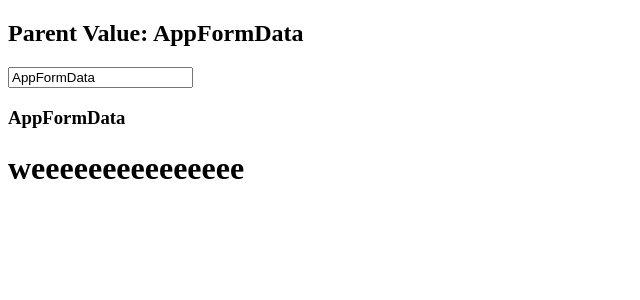
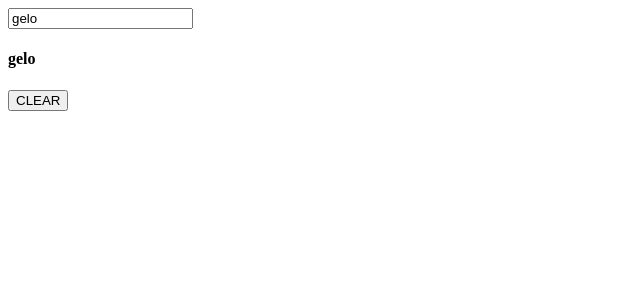
Before and after one commit to artral/ReactApp, a React app: page / in a window 1280 px wide. Shown: the top 300 px of the page, without its empty margins (0-640 px from the left). Built offline with nearby package versions, Linux system fonts and the light colour scheme.

Commit message:
ref example

```diff
--- a/AppState.jsx
+++ b/AppState.jsx
@@ -102,16 +102,31 @@ class AppFormData1 extends React.Component {
             data: 'AppFormData'
         }
         this.updateStateData = this.updateStateData.bind(this);
+        this.buttonClickHandler = this.buttonClickHandler.bind(this);
+        this.childButtonClickHandler = this.childButtonClickHandler.bind(this);
     };
     updateStateData(e) {
 
         this.setState({ data: e.target.value });
     };
+    buttonClickHandler(e) {
+
+        this.setState({
+            data: 'buttonClickHandler'
+        });
+    };
+    childButtonClickHandler(e) {
+
+        this.setState({
+            data: 'buttonClickHandler....childButtonClickHandler'
+        });
+    };
     render() {
         return (
             <div>
                 <h2> Parent Value: {this.state.data} </h2>
-                <Content myDataProp={this.state.data} updateStateProp={this.updateStateData} />
+                <button onClick={this.buttonClickHandler}> Button </button>
+                <Content myDataProp={this.state.data} updateStateProp={this.updateStateData} clickEvent={this.childButtonClickHandler} />
             </div>
 
         );
@@ -124,6 +139,7 @@ class Content extends React.Component {
                 <input type="text" defaultValue={this.props.myDataProp}
                     onChange={this.props.updateStateProp} />
                 <h3>{this.props.myDataProp}</h3>
+                <button onClick={this.props.clickEvent}> ChildComponent</button>
                 <h1>weeeeeeeeeeeeeee</h1>
 
             </div>
@@ -131,4 +147,33 @@ class Content extends React.Component {
     }
 }
 
-export default AppFormData1;
+class ReferenceComponent extends React.Component {
+
+    constructor(props) {
+        super(props);
+
+        this.state = {
+            data: 'gelo',
+        }
+        this.updateState = this.updateState.bind(this);
+        this.clearInput = this.clearInput.bind(this);
+    };
+    updateState(e) {
+        this.setState({ data: 'updateState' });
+    }
+    clearInput(e) {
+        this.setState({ data: 'cleared' });
+        ReactDOM.findDOMNode(this.refs.myInput).focus();
+    }
+    render() {
+        return (
+            <div>
+                <input value={this.state.data} onChange={this.updateState} ref="myInput"/>
+                <h4>{this.state.data}</h4>
+                <button onClick={this.clearInput}>CLEAR</button>
+            </div>
+
+        )
+    }
+}
+export default ReferenceComponent;
```
